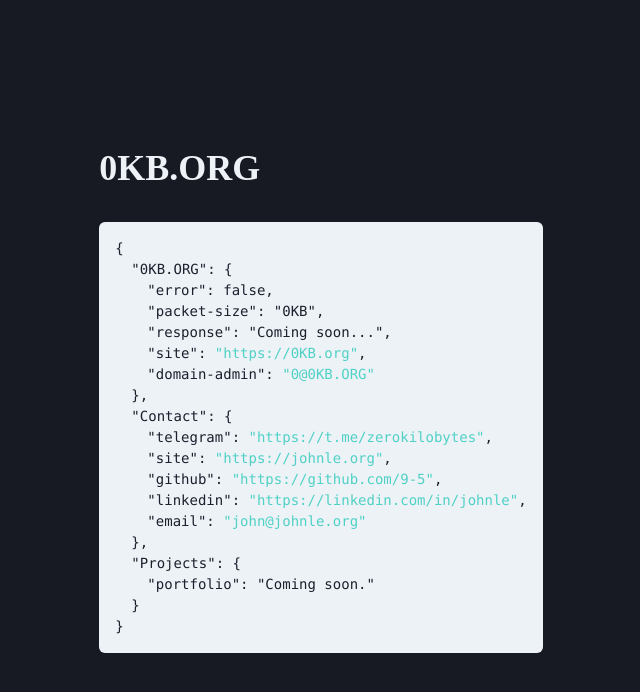
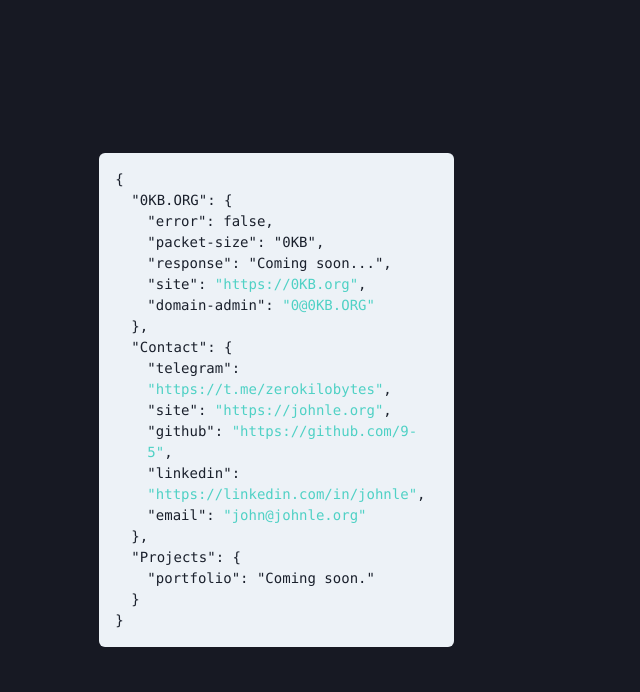
Before and after one commit to GPT-Engineer-App/dark-blue-json, a React (Vite) app: page / in a window 1280 px wide. Shown: the top 692 px of the page, without its empty margins (319-959 px from the left). Built offline with nearby package versions, Linux system fonts and the light colour scheme.

Commit message:
Reverted to edit 26564a1e-1782-46dd-8265-578d9a147a92: "Expanded the center box's width to 80% of its parent container.
Prompt: Expand the center box's width"

```diff
--- a/src/pages/Index.jsx
+++ b/src/pages/Index.jsx
@@ -1,4 +1,4 @@
-import { Container, Text, VStack, Box, Code, Link, useColorMode, useColorModeValue, Heading } from "@chakra-ui/react";
+import { Container, Text, VStack, Box, Code, Link, useColorMode, useColorModeValue } from "@chakra-ui/react";
 import { FaTelegram, FaGithub, FaLinkedin } from "react-icons/fa";
 
 const Index = () => {
@@ -9,11 +9,8 @@ const Index = () => {
   return (
     <Container centerContent maxW="100vw" height="100vh" display="flex" flexDirection="column" justifyContent="center" alignItems="center" bg={bgColor} color={textColor} onClick={toggleColorMode}>
       <VStack spacing={4} align="start">
-        <Heading as="h1" fontFamily="'Press Start 2P', cursive" mb={4}>
-          0KB.ORG
-        </Heading>
         <Box>
-          <Code p={4} borderRadius="md" w="full">
+          <Code p={4} borderRadius="md" w="80%">
             <Text>{`{`}</Text>
             <Text pl={4}>{`"0KB.ORG": {`}</Text>
             <Text pl={8}>{`"error": false,`}</Text>
```
